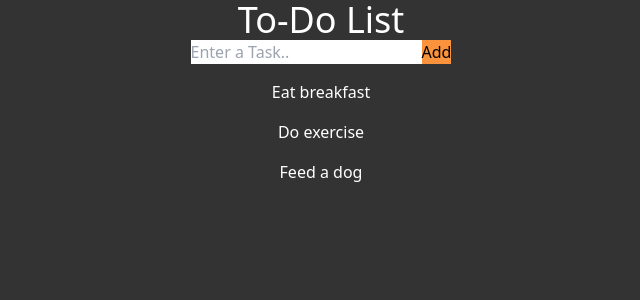
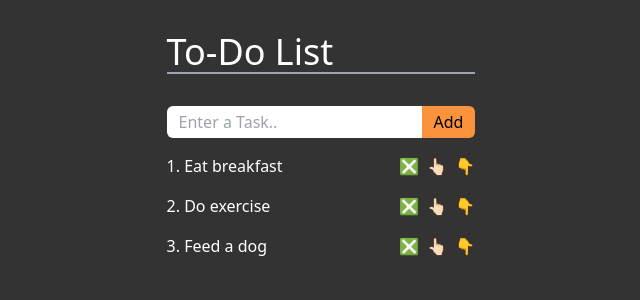
Before and after one commit to suhzeet/To-Do-List, a React (Vite) app: page / in a window 1280 px wide. Shown: the top 300 px of the page, without its empty margins (319-959 px from the left). Built offline with nearby package versions, Linux system fonts and the light colour scheme.

Commit message:
html and lit css done

```diff
--- a/src/ToDoList.jsx
+++ b/src/ToDoList.jsx
@@ -1,4 +1,3 @@
-import React from "react";
 import { useState } from "react";
 
 function ToDoList() {
@@ -23,27 +22,57 @@ function ToDoList() {
 
   return (
     <>
-      <div className=" text-center">
-        <h1 className="text-white text-4xl">To-Do List</h1>
+      <div className="grid justify-center mx-auto max-w-2xl">
+        <div className="w-full">
+          <h1 className="text-white text-4xl my-8 border-solid border-b-2 border-gray-400">
+            To-Do List
+          </h1>
           <div>
             <input
               type="text"
               placeholder="Enter a Task.."
+              className=" rounded-l-md py-1 px-3"
               value={newTasks}
               onChange={handleInputChange}
             />
-          <button onClick={addTask} className=" bg-orange-400">
+            <button
+              onClick={addTask}
+              className=" bg-orange-400 py-1 px-3 rounded-r-md"
+            >
               Add
             </button>
           </div>
           <div>
             <ol>
               {tasks.map((task, index) => (
-              <li className="my-4" key={index}>
-                <span className=" text-white">{task}</span>
+                <li className="my-4 flex justify-between" key={index}>
+                  <span className=" text-white">
+                    {index + 1}. {task}
+                  </span>
+                  <div className="flex gap-2">
+                    <button
+                      className=" hover:opacity-70"
+                      onClick={() => deleteTask(index)}
+                    >
+                      ❎
+                    </button>
+                    <button
+                      className=" hover:opacity-70"
+                      onClick={() => moveTaskUp(index)}
+                    >
+                      👆🏻
+                    </button>
+                    <button
+                      className=" hover:opacity-70"
+                      onClick={() => moveTaskDown(index)}
+                    >
+                      👇
+                    </button>
+                  </div>
                 </li>
               ))}
             </ol>
+          </div>
         </div>
       </div>
     </>
```
Lines whose indentation alone changed are shown as unchanged.
